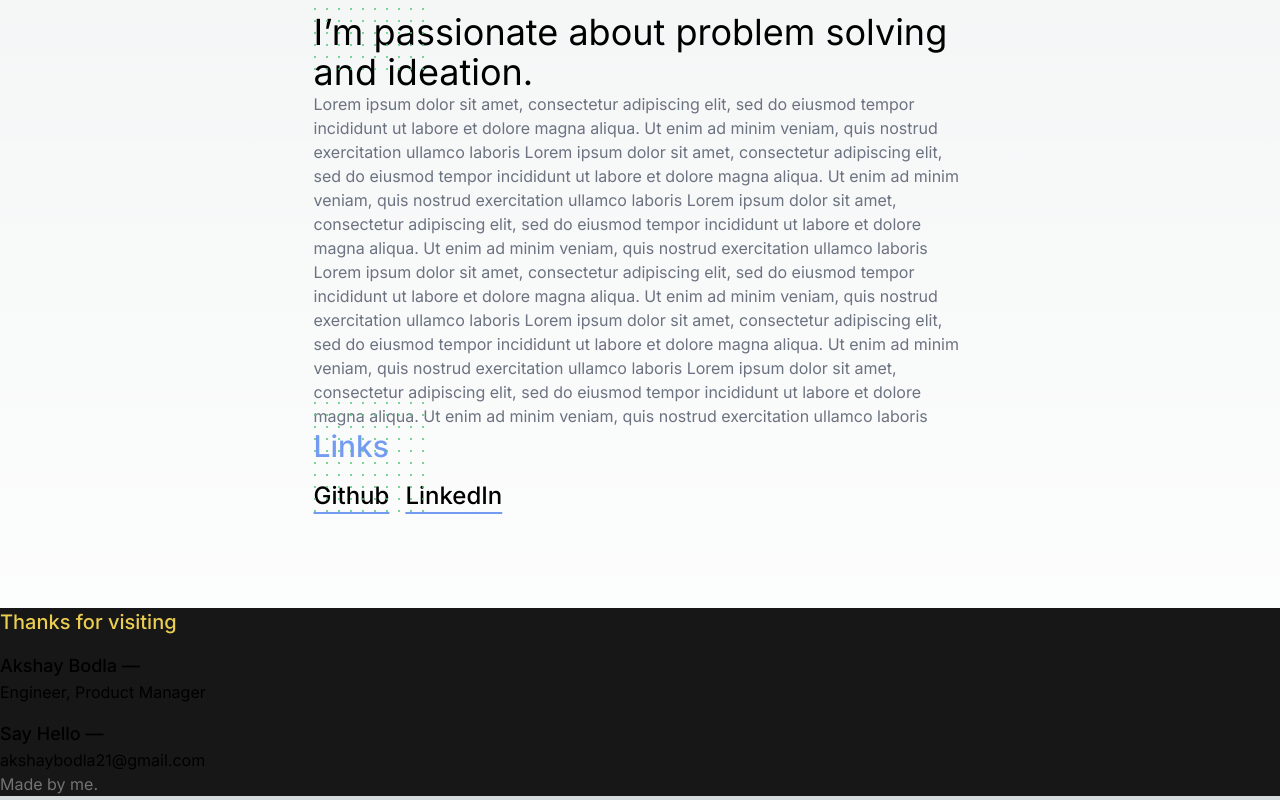
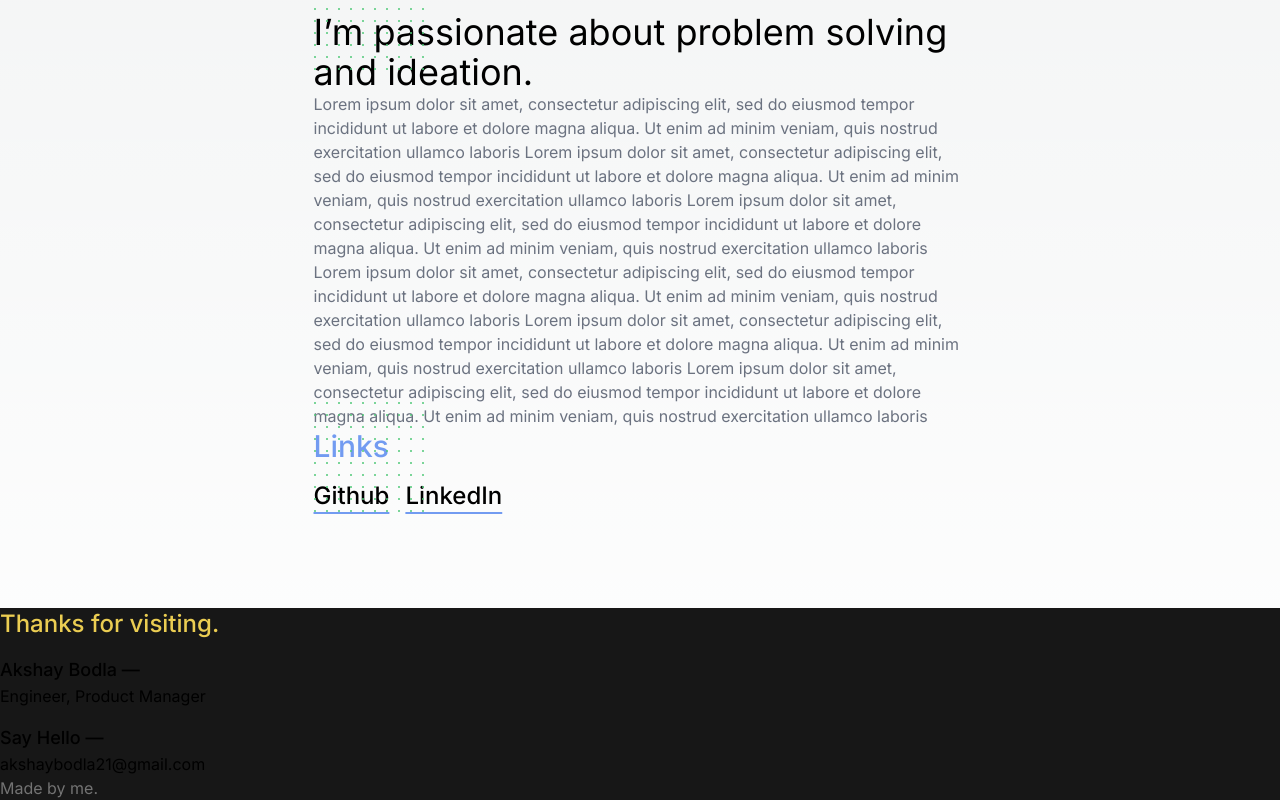
Before and after one commit to AkBo24/Personal-Website, a Next.js app in the folder website/: page / in a window 1280 px wide. Shown: the part 2373-3173 px from the top of the page. Built offline with nearby package versions, Linux system fonts and the light colour scheme.

Commit message:
Increased size of footer title

```diff
--- a/website/app/Sections/Footer/Footer.tsx
+++ b/website/app/Sections/Footer/Footer.tsx
@@ -3,7 +3,7 @@ import React from 'react';
 const Footer = () => {
     return (
         <footer className='bg-neutral-900 w-full'>
-            <h1 className='text-gold text-xl font-medium mb-4'>Thanks for visiting</h1>
+            <h1 className='text-gold text-2xl font-medium mb-4'>Thanks for visiting.</h1>
 
             <h2 className='text-lg font-medium'>Akshay Bodla —</h2>
             <p className='mb-4'>Engineer, Product Manager</p>
```
